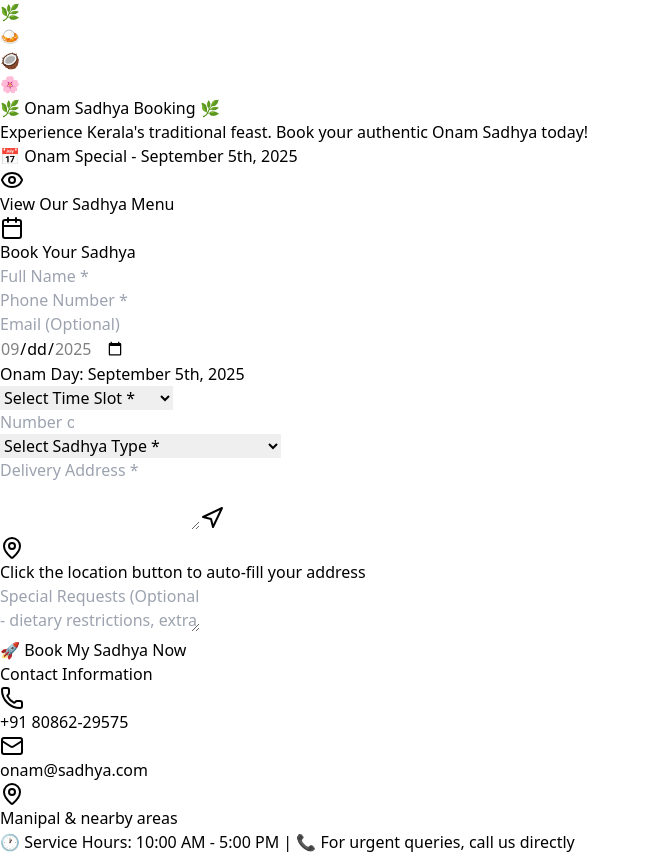
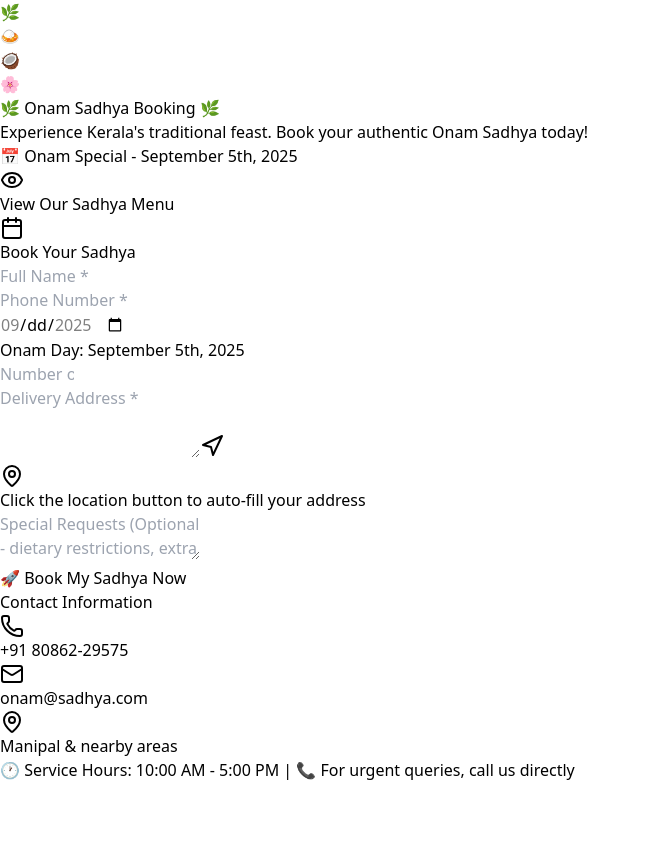
Before and after one commit to ali-tltech/club, a React (Vite) app: page / in a window 1280 px wide. Shown: the whole page, without its empty margins (0-650 px from the left). After the commit the page ends 800 px from the top, so only its background shows below. Built offline with nearby package versions, Linux system fonts and the light colour scheme.

Commit message:
Updated c

```diff
--- a/src/components/pages/MessReginstration.jsx
+++ b/src/components/pages/MessReginstration.jsx
@@ -5,11 +5,8 @@ const SadhyaBooking = () => {
   const [formData, setFormData] = useState({
     name: '',
     phone: '',
-    email: '',
     date: '',
-    time: '',
     guests: '',
-    type: '',
     address: '',
     special: ''
   });
@@ -37,7 +34,6 @@ const SadhyaBooking = () => {
         const { latitude, longitude } = position.coords;
 
         try {
-          // Using a free geocoding service (Nominatim by OpenStreetMap)
           const response = await fetch(
             `https://nominatim.openstreetmap.org/reverse?format=json&lat=${latitude}&lon=${longitude}&addressdetails=1`
           );
@@ -51,7 +47,6 @@ const SadhyaBooking = () => {
               });
             }
           } else {
-            // Fallback: use coordinates if geocoding fails
             const coordinatesAddress = `Coordinates: ${latitude.toFixed(6)}, ${longitude.toFixed(6)}`;
             setFormData({
               ...formData,
@@ -59,7 +54,6 @@ const SadhyaBooking = () => {
             });
           }
         } catch (error) {
-          // Fallback: use coordinates if there's an error
           const coordinatesAddress = `Coordinates: ${latitude.toFixed(6)}, ${longitude.toFixed(6)}`;
           setFormData({
             ...formData,
@@ -99,7 +93,7 @@ const SadhyaBooking = () => {
   };
 
   const handleSubmit = () => {
-    if (!formData.name || !formData.phone || !formData.date || !formData.time || !formData.guests || !formData.type || !formData.address) {
+    if (!formData.name || !formData.phone || !formData.date || !formData.guests || !formData.address) {
       alert('Please fill in all required fields');
       return;
     }
@@ -108,11 +102,8 @@ const SadhyaBooking = () => {
 
 👤 Name: ${formData.name}
 📱 Phone: ${formData.phone}
-${formData.email ? `📧 Email: ${formData.email}` : ''}
 📅 Date: ${formData.date}
-🕐 Time: ${formData.time}
 👥 Quantity: ${formData.guests}
-🍛 Type: ${formData.type}
 📍 Address: ${formData.address}
 ${formData.special ? `📝 Special Requests: ${formData.special}` : ''}
 
@@ -127,7 +118,7 @@ Thank you for choosing our Onam Sadhya service! 🙏`;
     }, 1000);
     setTimeout(() => {
       setFormData({
-        name: '', phone: '', email: '', date: '', time: '', guests: '', type: '', address: '', special: ''
+        name: '', phone: '', date: '', guests: '', address: '', special: ''
       });
       setShowSuccess(false);
     }, 3000);
@@ -235,17 +226,6 @@ Thank you for choosing our Onam Sadhya service! 🙏`;
 
                 <div className="relative">
                   <input
-                    type="email"
-                    name="email"
-                    value={formData.email}
-                    onChange={handleInputChange}
-                    placeholder="Email (Optional)"
-                    className="w-full px-4 py-3 border-2 border-green-700 rounded-xl focus:border-green-400 focus:outline-none bg-black text-green-300 transition-colors"
-                  />
-                </div>
-
-                <div className="relative">
-                  <input
                     type="date"
                     name="date"
                     value={formData.date}
@@ -261,21 +241,6 @@ Thank you for choosing our Onam Sadhya service! 🙏`;
                 </div>
 
                 <div className="relative">
-                  <select
-                    name="time"
-                    value={formData.time}
-                    onChange={handleInputChange}
-                    className="w-full px-4 py-3 border-2 border-green-700 rounded-xl focus:border-green-400 focus:outline-none bg-black text-green-300 transition-colors"
-                    required
-                  >
-                    <option value="">Select Time Slot *</option>
-                    <option value="11:00 AM - 12:00 PM">11:00 AM - 12:00 PM</option>
-                    <option value="12:00 PM - 1:00 PM">12:00 PM - 1:00 PM</option>
-                    <option value="1:00 PM - 2:00 PM">1:00 PM - 2:00 PM</option>
-                  </select>
-                </div>
-
-                <div className="relative">
                   <input
                     type="number"
                     name="guests"
@@ -288,21 +253,6 @@ Thank you for choosing our Onam Sadhya service! 🙏`;
                     required
                   />
                 </div>
-              </div>
-
-              <div className="relative">
-                <select
-                  name="type"
-                  value={formData.type}
-                  onChange={handleInputChange}
-                  className="w-full px-4 py-3 border-2 border-green-700 rounded-xl focus:border-green-400 focus:outline-none bg-black text-green-300 transition-colors"
-                  required
-                >
-                  <option value="">Select Sadhya Type *</option>
-                  <option value="Traditional Sadhya (₹450)">Traditional Sadhya - ₹450 per plate</option>
-                  <option value="Premium Sadhya (₹650)">Premium Sadhya - ₹650 per plate</option>
-                  <option value="Royal Sadhya (₹850)">Royal Sadhya - ₹850 per plate</option>
-                </select>
               </div>
 
               <div className="relative">
@@ -351,17 +301,6 @@ Thank you for choosing our Onam Sadhya service! 🙏`;
               >
                 🚀 Book My Sadhya Now
               </button>
-
-              {formData.guests && formData.type && (
-                <div className="bg-gradient-to-r from-green-900 to-emerald-900 p-4 rounded-xl text-center border border-green-600">
-                  <div className="text-green-200 text-lg font-semibold">
-                    Estimated Total: ₹{(parseInt(formData.guests) * parseInt(formData.type.match(/₹(\d+)/)?.[1] || 0)).toLocaleString()}
-                  </div>
-                  <div className="text-xs text-green-300 mt-1 opacity-75">
-                    Final amount will be confirmed via WhatsApp
-                  </div>
-                </div>
-              )}
             </div>
 
             {/* Contact Info */}
```
